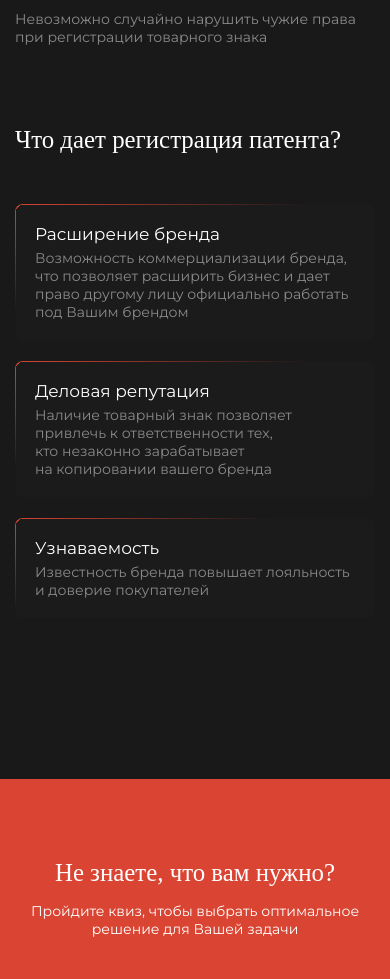
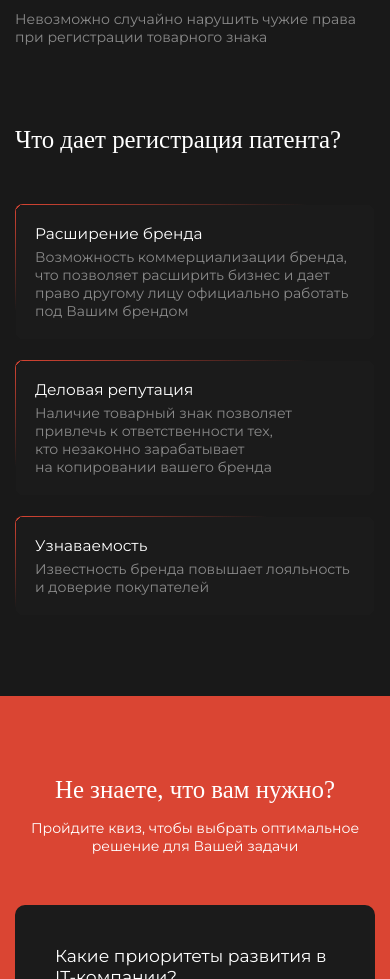
Before and after one commit to rxfr-dvpr/IPhub, a Vue app: page /services in a window 390 px wide. Shown: the part 1187-2166 px from the top of the page. Built offline with nearby package versions, Linux system fonts and the light colour scheme; a web font is replaced by a local one.

Commit message:
info section adaptived on services page

```diff
--- a/src/components/ServicePageSections/Info.vue
+++ b/src/components/ServicePageSections/Info.vue
@@ -57,7 +57,6 @@ export default {
     .info__cards {
         width: 100%;
         display: flex;
-        flex-wrap: wrap;
         gap: 20px;
 
         &-item {
@@ -78,7 +77,7 @@ export default {
             linear-gradient(340deg, transparent 60%, #da4533 100%);
 
             .card-name {
-                font-size: 17px;
+                font-size: calc(15px + 2 * (100vw / 1920));
 
                 &::first-letter {
                     text-transform: uppercase;
@@ -88,4 +87,26 @@ export default {
     }
 }
 
+@media (min-width: 1920px) {
+    .card-name {
+        font-size: 17px !important;
+    }
+}
+
+@media (max-width: 992px) {
+    .info__section {
+        padding-bottom: 80px;
+    }
+}
+
+@media (max-width: 768px) {
+    .info__cards {
+        flex-direction: column;
+
+        &-item {
+            max-width: 500px !important;
+        }
+    }
+}
+
 </style>
```
